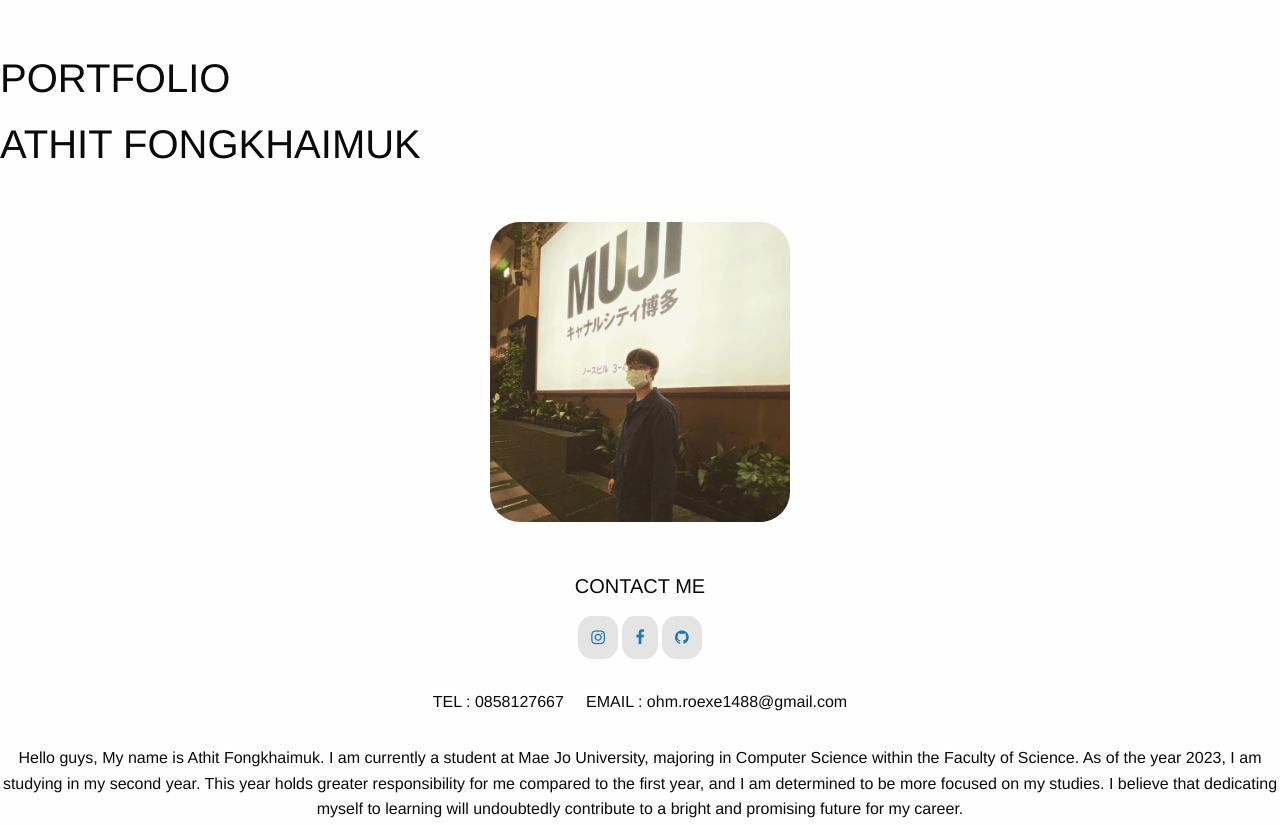
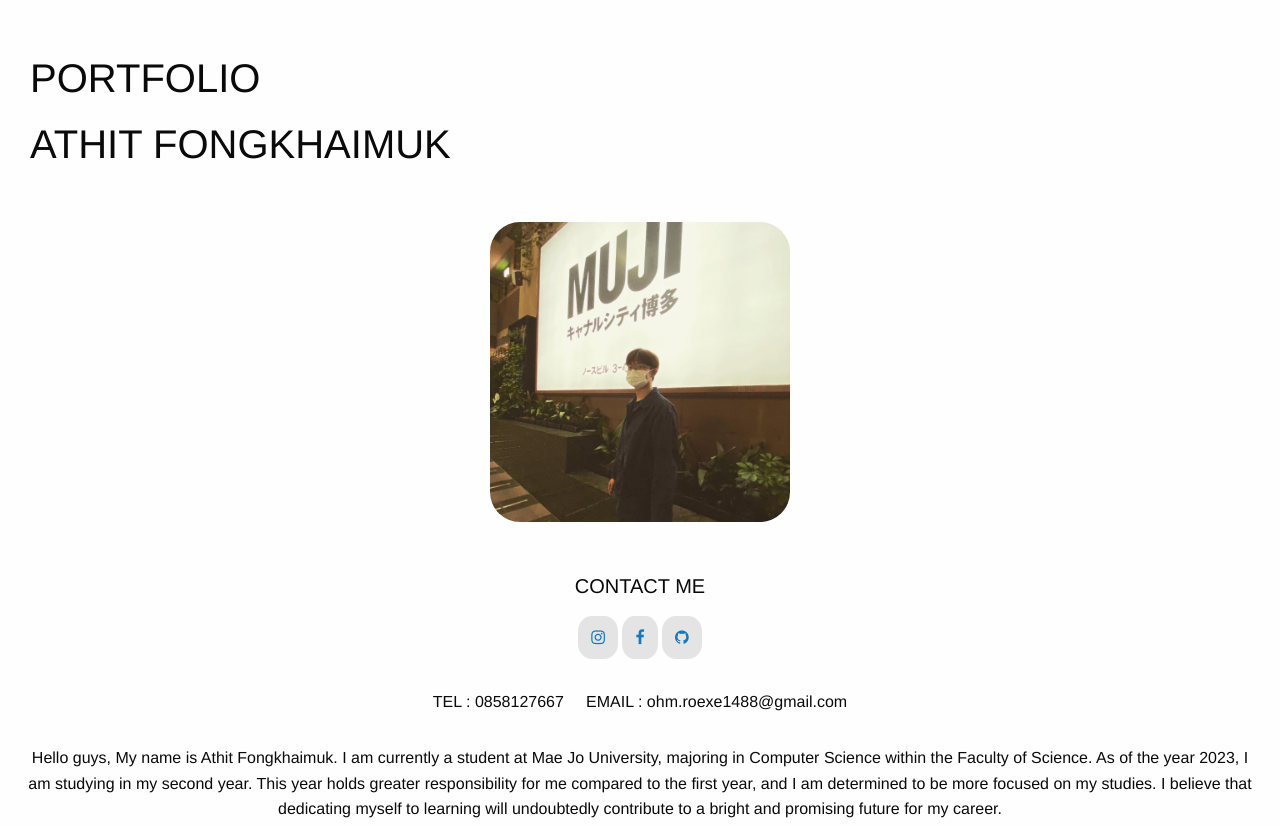
Before and after one commit to ohm41321/Portfolio, a plain HTML site: page index.html in a window 1280 px wide. Shown: the top 825 px of the page. Drawn offline with nearby package versions, Linux system fonts and the light colour scheme.

Commit message:
Portfolio

```diff
--- a/style.css
+++ b/style.css
@@ -1,10 +1,13 @@
 .container{
-    max-width: 1500px;
-    margin: 0 auto;
+    width: 100%;
+    max-width: 1600px;
+    margin: auto;
     margin-top: 50px;
 }
 p.bio{
     text-align: center;
+    margin-left: 20px;
+    margin-right: 20px;
 }
 img.logo{
     width: 300px;
@@ -19,8 +22,8 @@ img.logo{
 h1.name{
     text-transform: uppercase;
     font-size: 2.5rem;
-    text-align: left;
     margin-top: 10px;
+    margin-left: 30px;
 }
 h5{
     text-align: center;
```
